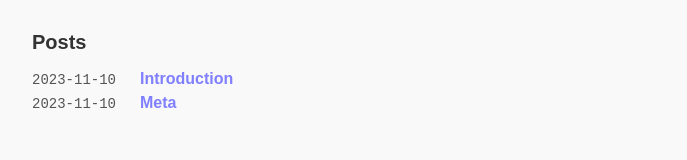
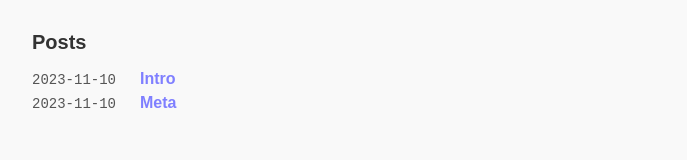
Before and after one commit to iamseeley/ts-site, a React (Vite) app: page / in a window 1280 px wide. Shown: the part 383-543 px from the top of the page, without its empty margins (296-983 px from the left). Built offline with nearby package versions, Linux system fonts and the light colour scheme.

Commit message:
content edit

```diff
--- a/src/data/intro.json
+++ b/src/data/intro.json
@@ -1,5 +1,5 @@
 {
-  "title": "Introduction",
+  "title": "Intro",
   "date": "2023-11-10",
   "description": "Introducing Thomas Seeley and tseeley.com",
   "content": "\nHi, my name is Thomas and I like making things. I'll share those things here. \n\n\nSound good? Okay.\n\nBest,\n\nThomas"
--- a/src/data/postdatas.ts
+++ b/src/data/postdatas.ts
@@ -1,7 +1,7 @@
 export default [
   {
     "filename": "intro",
-    "title": "Introduction",
+    "title": "Intro",
     "date": "2023-11-10"
   },
   {
```
Also changed, not shown: src/content/posts/intro.md (+1 -1 lines).
